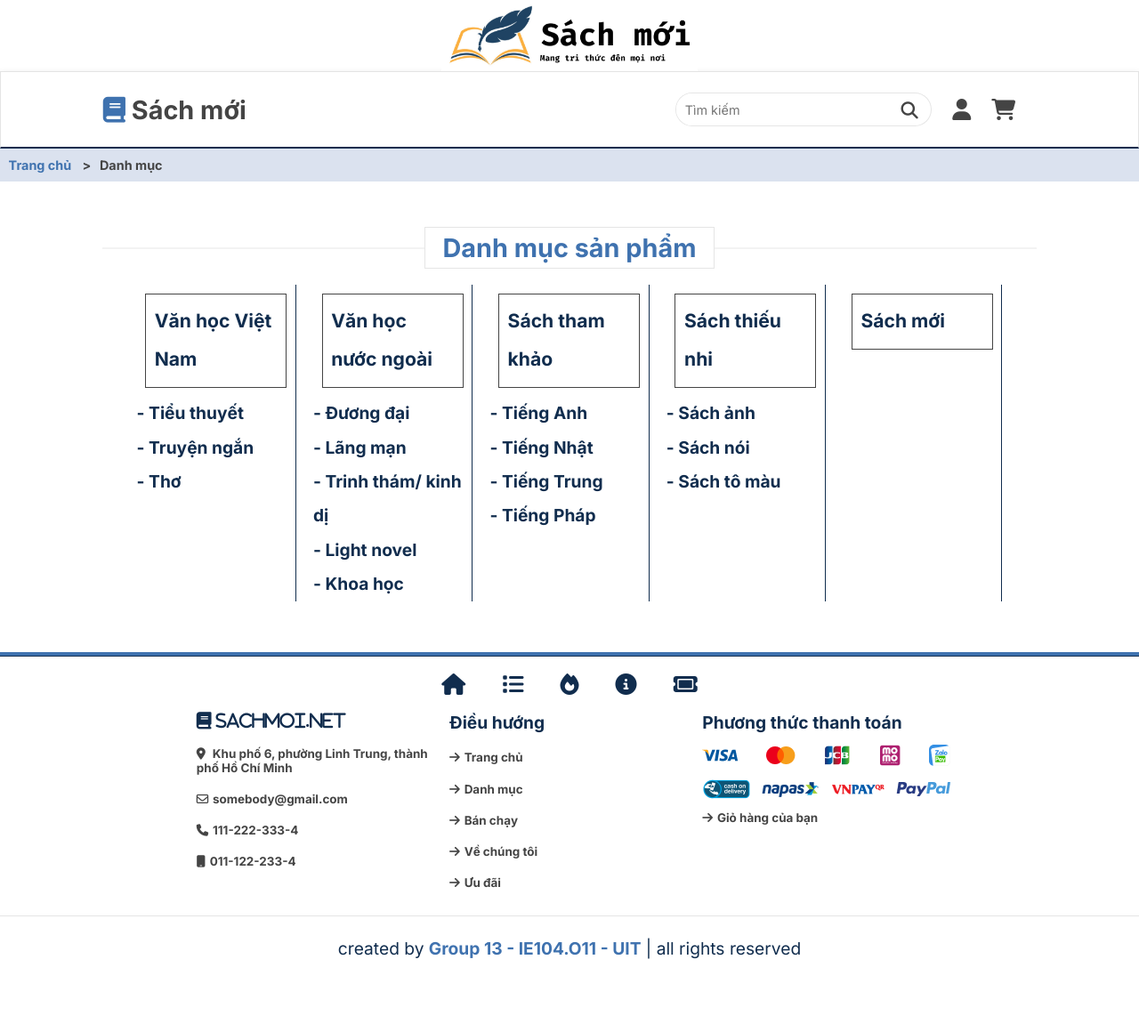
After one commit to 21522207-NguyenDoanNhatKhanh/sachmoi.vn, a PHP site: page /catalog.php in a window 1280 px wide. The commit adds this page. Shown: the whole page at 89% size. Run offline with PHP 8.4, Linux system fonts and the light colour scheme.

Commit message:
add catalog .php .css and href catalog.php into header.php

```diff
--- /dev/null
+++ b/catalog.php
@@ -0,0 +1,83 @@
+<?php
+session_start();
+include 'includes/header.php';
+include 'includes/db.php';
+?>
+
+<!DOCTYPE html>
+<html lang="en">
+
+<head>
+    <meta charset="UTF-8" />
+    <meta name="viewport" content="width=device-width, initial-scale=1.0" />
+    <title>Sachmoi.vn</title>
+    <link rel="stylesheet" href="style/catalog.css" />
+    <link rel="stylesheet" href="https://cdn.jsdelivr.net/npm/swiper@11/swiper-bundle.min.css" />
+    <link rel="stylesheet" href="https://cdnjs.cloudflare.com/ajax/libs/font-awesome/6.4.2/css/all.min.css" />
+</head>
+<body>
+    <!-- breadscrumb -->
+    <ul class="breadcrumb">
+        <li><a href="index.php">Trang chủ</a></li>
+        <li>Danh mục</li>
+    </ul>
+
+    <!-- catalog starts -->
+    <section class="catalog" id="catalog">
+        <h3 class="heading"><span>Danh mục sản phẩm</span></h3>
+        <div class="site-wrapper">
+            <div class="container">
+                <div class="box">
+                    <ul>
+                    <li><a href="category.php?id=4" class="father-category"><h2>Văn học Việt Nam</h2></a></li>
+                    <li><a href="">- Tiểu thuyết</a></li>
+                    <li><a href="">- Truyện ngắn</a></li>
+                    <li><a href="">- Thơ</a></li>
+                    </ul>
+                </div>
+                <div class="box">
+                    <ul>
+                    <li><a href="category.php?id=1" class="father-category"><h2>Văn học nước ngoài</h2></a></li>
+                    <li><a href="">- Đương đại</a></li>
+                    <li><a href="">- Lãng mạn</a></li>
+                    <li><a href="">- Trinh thám/ kinh dị</a></li>
+                    <li><a href="">- Light novel</a></li>
+                    <li><a href="">- Khoa học</a></li>
+                    </ul>
+                </div>
+                <div class="box">
+                    <ul>
+                    <li><a href="category.php?id=2" class="father-category"><h2>Sách tham khảo</h2></a></li>
+                    <li><a href="">- Tiếng Anh</a></li>
+                    <li><a href="">- Tiếng Nhật</a></li>
+                    <li><a href="">- Tiếng Trung</a></li>
+                    <li><a href="">- Tiếng Pháp</a></li>
+                    </ul>
+                </div>
+                <div class="box">
+                    <ul>
+                    <li><a href="category.php?id=3" class="father-category"><h2>Sách thiếu nhi</h2></a></li>
+                    <li><a href="">- Sách ảnh</a></li>
+                    <li><a href="">- Sách nói</a></li>
+                    <li><a href="">- Sách tô màu</a></li>
+                    </ul>
+                </div>
+                <div class="box">
+                    <ul>
+                    <li><a href="new_books.php" class="father-category"><h2>Sách mới</h2><a></li>
+                    </ul>
+            </div>
+        </div>
+    </section>
+
+    <!-- catalog ends -->
+    <?php include 'includes/footer.php'; ?>
+
+    <!-- ionic icon -->
+    <script type="module" src="https://unpkg.com/ionicons@7.1.0/dist/ionicons/ionicons.esm.js"></script>
+    <script nomodule src="https://unpkg.com/ionicons@7.1.0/dist/ionicons/ionicons.js"></script>
+    <!-- scripts -->
+    <script src="js/homepage.js"></script>
+
+</body>
+</html>
--- a/includes/header.php
+++ b/includes/header.php
@@ -16,7 +16,7 @@
               <a href="index.php">Trang chủ</a>
             </li>
             <li>
-              <a href="">Danh mục &#x25BC;</a>
+              <a href="catalog.php">Danh mục &#x25BC;</a>
               <ul class="submenu">
                 <li>
                   <a href="category.php?id=4">Văn học Việt Nam</a>
--- /dev/null
+++ b/style/catalog.css
@@ -0,0 +1,589 @@
+@import url('https://fonts.googleapis.com/css2?family=Inter:wght@100;200;300;400;500;600;700&display=swap');
+
+:root{
+    --blue: #3F72AF;
+    --darkblue: #112D4E;
+    --lightblue: #DBE2EF;
+    --black: #444;
+    --light-color: #F9F7F7;
+    --border: 0.1rem solid rgba(0, 0, 0, 0.1);
+    --border-hover: 0.1rem solid var(--black);
+    --box-shadow: 0 0.5rem 1rem rgba(0, 0, 0, 0.25);
+}
+
+*{
+    font-family: 'Inter', sans-serif;
+    margin: 0;
+    padding: 0;
+    box-sizing: border-box;
+    outline: none;
+    border: none;
+    text-decoration: none;
+    transition: all 0.1s linear;
+    transition: width none;
+}
+
+html{
+    font-size: 60%;
+    overflow-x: hidden;
+    scroll-padding-top: 7rem;
+    scroll-behavior: smooth;
+}
+
+html::-webkit-scrollbar{
+    width: 1rem;
+}
+
+html::-webkit-scrollbar-track{
+    background: transparent;
+}
+
+html::-webkit-scrollbar-thumb{
+    background: #555;
+}
+
+html::-webkit-scrollbar-thumb:hover{
+    background: var(--black);
+}
+
+section {
+    padding: 5rem 9%;
+}
+
+.heading{
+    text-align: center;
+    margin-top: 1rem;
+    margin-bottom: 1.5rem;
+    position: relative;
+}
+
+.heading::before{
+    content: '';
+    position: absolute;
+    top: 50%;
+    left: 0;
+    transform: translateY(-50%);
+    width: 100%;
+    height: 0.1rem;
+    background: rgba(0, 0, 0, 0.1);
+    z-index: -1;
+}
+
+.heading span{
+    font-size: 3rem;
+    padding: 0.5rem 2rem;
+    color: var(--blue);
+    background: #fff;
+    border: var(--border);
+}
+
+.btn {
+    display: inline-block;
+    padding: 1.5rem 3rem;
+    border-radius: .5rem;
+    color: #fff;
+    background: var(--blue);
+    font-size: 1.5rem;
+    cursor: pointer;
+    font-weight: bold;
+}
+
+.btn:hover{
+    background: var(--darkblue);
+}
+
+.site-wrapper {
+    margin: 0 3rem;
+    overflow-x: hidden;
+}
+
+.header .header1 {
+    background: #fff;
+    text-align: center;
+}
+
+.header .header1 .image {
+    height: 80px;
+}
+
+.header .header2 {
+    display: flex;
+    align-items: center;
+    justify-content: space-around;
+    background: #fff;
+    border: var(--border);
+    border-bottom: 0.25rem solid var(--darkblue);
+    box-shadow: var(--box-shadow);
+}
+
+.header .header2 .logo {
+    font-size: 3rem;
+    font-weight: bolder;
+    color: var(--black);
+}
+
+.header .header2 .logo i {
+    color: var(--blue);
+}
+
+.menu, .submenu, .submenu2 {
+    list-style-type: none;
+}
+
+.navbar a{
+    color: var(--black);
+    font-weight: bold;
+    display: inline-block;
+    padding: 1.2rem;
+    font-size: 1.7rem;
+}
+
+.navbar a:hover{
+    color: var(--blue);
+}
+
+.navbar .menu {
+    text-align: justify;
+    height: 40px;
+    line-height: 40px;
+}
+
+.navbar .menu>li {
+    position: relative;
+    width: 150px;
+    float: left;
+}
+
+.navbar .menu>li:hover .submenu {
+    display: block;
+}
+
+.navbar .submenu {
+    background-color: #fff;
+    border: var(--border);
+    box-shadow: 2px 4px 3px rgba(0, 0, 0, .6);
+    display: none;
+    left: 0;
+    position: absolute;
+    top: 100%; /* Adjusted positioning to be below the parent menu */
+    z-index: 9999;
+    min-width: 20rem;
+}
+
+.navbar .submenu a:hover{
+    background-color: var(--blue);
+    color: white;
+}
+
+.navbar .submenu a{
+    display: block;
+    color: var(--black);
+}
+
+.navbar .submenu:hover {
+    display: block;
+}
+
+.navbar .submenu>li {
+    position: relative;
+}
+
+.navbar .submenu>li:hover .submenu2 {
+    display: block;
+}
+
+.navbar .submenu2 {
+    background-color: #fff;
+    box-shadow: 2px 4px 8px rgba(0, 0, 0, .6);
+    display: none;
+    left: 100%; /* Adjusted positioning to the right of the parent submenu */
+    top: 0;
+    position: absolute;
+    z-index: 9999;
+    min-width: 22rem;
+}
+
+.navbar .submenu2:hover {
+    display: block;
+}
+
+.header .header2 .right {
+    padding: 1.2rem;
+    font-size: 1.7rem;
+    font-weight: bold;
+    display: flex;
+    align-items: center;
+    justify-content: space-between;
+}
+
+.header .header2 .right .search-form{
+    width: 30rem;
+    height: 4rem;
+    margin: 1.2rem;
+    border: var(--border);
+    overflow: hidden;
+    background: #fff;
+    display: flex;
+    align-items: center;
+    border-radius: 50rem;
+}
+
+.header .header2 .right .search-form input{
+    font-size: 1.5rem;
+    padding: 0 1rem;
+    height: 100%;
+    width: 100%;
+    text-transform: none;
+    color: var(--black);
+}
+
+.header .header2 .right .search-form label{
+    font-size: 2rem;
+    padding-right: 1.5rem;
+    color: var(--black);
+}
+
+.header .header2 .right .search-form label:hover{
+    color: var(--blue);
+}
+
+.header .header2 .right .dropdown {
+    position: relative;
+    display: inline-block;
+}
+
+.header .header2 .right .dropdown .dropdown-content {
+    display: none;
+    position: absolute;
+    background-color: #fff;
+    min-width: 12rem;
+    text-align: left;
+    border: var(--border);
+    box-shadow: var(--box-shadow);
+    z-index: 1;
+}
+
+.header .header2 .right .dropdown:hover .dropdown-content {
+    display: block;
+}
+
+.header .header2 .right .dropdown .dropdown-content a{
+    display: block;
+    padding: 1.2rem;
+    color: var(--black);
+}
+
+.header .header2 .right .dropdown .dropdown-content a:hover{
+    background-color: var(--blue);
+    color: #fff;
+}
+
+.header .header2 .right .account {
+    font-size: 2.5rem;
+    margin: 1.2rem;
+    color: var(--black);
+}
+
+.header .header2 .right .account:hover{
+    color: var(--blue);
+}
+
+.header .header2.active {
+    position: fixed;
+    top: 0;
+    left: 0;
+    right: 0;
+    z-index: 1000;
+}
+
+.bottom-navbar{
+    text-align: center;
+    background: #fff;
+    position: fixed;
+    border-top: 0.2rem solid var(--darkblue);
+    bottom: 0;
+    left: 0;
+    right: 0;
+    z-index: 1000;
+    display: none;
+}
+.bottom-navbar a{
+    font-size: 2.5rem;
+    padding: 2rem;
+    color: var(--darkblue);
+}
+
+.bottom-navbar a:hover{
+    color: #fff;
+    background: var(--darkblue);
+}
+
+.to-the-top {
+    position: fixed;
+    display: block;
+    right: 7rem;
+    bottom: 7rem;
+    background-color: transparent;
+    border: 0.2rem solid var(--darkblue);
+    border-radius: 1rem;
+    overflow: hidden;
+    display: none;
+}
+
+.to-the-top.active {
+    display: block;
+}
+
+.to-the-top a i{
+    color: var(--darkblue);
+    font-size: 2.5rem;
+    padding: 1.5rem;
+}
+
+.to-the-top a:hover i{
+    color: #fff;
+    background-color: var(--darkblue);
+}
+
+ul.breadcrumb {
+    width: 100%;
+    padding: 1rem;
+    list-style: none;
+    background: var(--lightblue);
+}
+
+
+ul.breadcrumb li {
+    display: inline;
+    font-size: 1.5rem;
+    font-weight: bold;
+    color: var(--black);
+}
+
+ul.breadcrumb li+li:before {
+    padding: 1rem;
+    content: ">";
+  }
+
+ul.breadcrumb li a {
+    color: var(--blue);
+}
+
+ul.breadcrumb li a:hover {
+    text-decoration: underline;
+}
+
+.catalog .container {
+    display: flex;
+    justify-content: center;
+    align-items: space-around;
+}
+
+.catalog .container .box {
+    width: 24rem;
+    margin: 1rem;
+    border-right: 0.2rem solid var(--darkblue);
+    font-weight: bold;
+}
+
+
+.catalog .container .box a {
+    display: block;
+    font-size: 2rem;
+    color: var(--darkblue);
+    line-height: 2;
+}
+
+.catalog .container .box ul {
+    list-style-type: none;
+}
+
+.catalog .container .box h2 {
+    font-size: 2.2rem;
+}
+
+.catalog .container .box a:hover {
+    color: var(--blue);
+}
+
+.catalog .container .box .father-category {
+    border: 0.15rem solid var(--black);
+    display: block;
+    margin: 1rem;
+    padding: 1rem;
+}
+
+.catalog .container .box .father-category:hover {
+    background-color: var(--darkblue);
+    color: #fff;
+}
+
+/*  */
+
+.footer {
+    padding: 0;
+}
+
+.footer .media {
+    display: flex;
+    align-items: center;
+    justify-content: space-around;
+    background: var(--blue);
+}
+
+.footer .media .share {
+    padding: 1rem 0;
+    text-align: center;
+}
+
+.footer .media .share a{
+    height: 4rem;
+    width: 4rem;
+    line-height: 4rem;
+    font-size: 2.5rem;
+    color: #fff;
+    margin: 0 0.4rem;
+}
+
+.footer .media .share a:hover {
+    transform: scale(1.5);
+}
+
+.footer .media .newsletter {
+    display: flex;
+    align-items: center;
+    text-align: center;
+    flex-wrap: wrap;
+    gap: 2rem;
+}
+
+.footer .media .newsletter h3 {
+    font-size: 1.5rem;
+    color: #fff;
+}
+
+.footer .media .newsletter .form input{
+    padding: 1rem;
+    border: 0.1rem solid rgba(0, 0, 0, .5);
+    border-radius: 2px;
+}
+
+.footer .container {
+    display: grid;
+    padding: 0 20rem;
+    grid-template-columns: repeat(auto-fit, minmax(25rem, 1fr));
+    gap: 1.5rem;
+}
+
+.footer .container .box h3{
+    font-size: 2rem;
+    color: var(--darkblue);
+    padding: 1rem 0;
+}
+
+.footer .container .box a{
+    display: block;
+    font-size: 1.4rem;
+    color: var(--black);
+    font-weight: bold;
+    padding: 1rem 0;
+}
+
+.footer .container .box a i{
+    color: var(--black);
+    padding-right: 0.5rem;
+}
+
+.footer .container .box a:hover i{
+    padding-right: 2rem;
+}
+
+.footer .credit {
+    border-top: var(--border);
+    margin-top: 2rem;
+    padding: 2.5rem 0;
+    font-size: 2rem;
+    color: var(--darkblue);
+    text-align: center;
+}
+
+.footer .credit span{
+    color: var(--blue);
+    font-weight: bold;
+}
+
+/* media queries */
+@media (min-width: 1385px) {
+    section {
+        padding: 3rem 2rem;
+    }
+}
+
+@media (max-width: 1384px) {
+    html {
+        scroll-padding-top: 0;
+    }
+
+    body {
+        padding-bottom: 6rem;
+    }
+
+    .header .header2 .navbar {
+        display: none;
+    }
+
+    .bottom-navbar {
+        display: block;
+    }
+}
+
+@media (max-width: 1170px) {
+    html {
+        font-size: 50%;
+    }
+
+    .site-wrapper {
+        margin: 0 10rem;
+    }
+
+    .footer .container {
+        padding: 0 2rem;
+    }
+}
+
+@media (max-width: 710px) {
+    html {
+        font-size: 40%;
+    }
+    section {
+        padding: 1rem;
+    }
+}
+
+@media (max-width: 616px) {
+    html {
+        font-size: 35%;
+    }
+
+    section {
+        padding: 0.5rem 0;
+    }
+
+    .site-wrapper {
+        margin: 1rem;
+    }
+
+    .footer .media {
+        display: block;
+    }
+
+    .footer .media .newsletter {
+        display: block;
+        margin: auto;
+        padding-bottom: 1rem;
+    }
+
+    .footer .media .newsletter input{
+        height: 4rem;
+    }
+}
```
